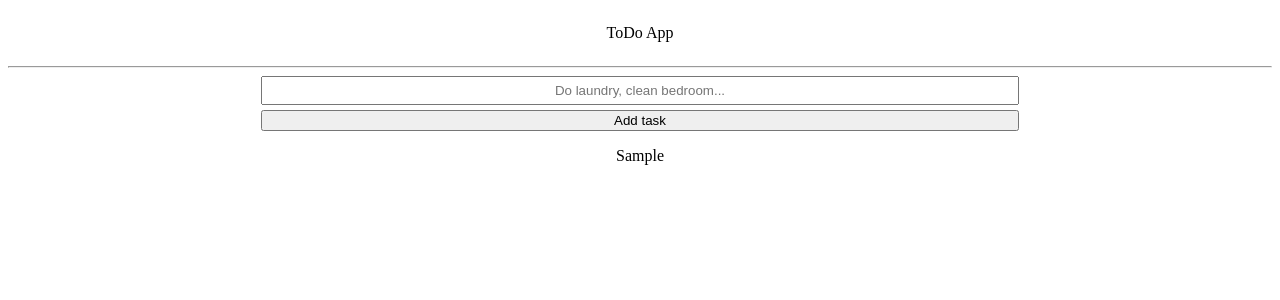
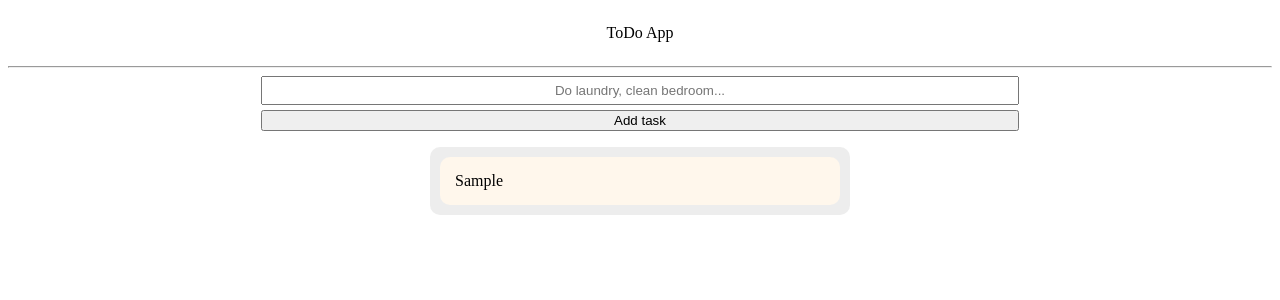
Before and after one commit to godidev/ToDo, a React (Vite) app: page / in a window 1280 px wide. Both pictures are taken after typing "Sample" into the empty fields and a click on the button "Add task". Shown: the top 300 px of the page. Built offline with nearby package versions, Linux system fonts and the light colour scheme.

Commit message:
feat: move Task list to component and style

```diff
--- a/src/App.css
+++ b/src/App.css
@@ -22,3 +22,29 @@ main {
   padding: 5px;
   text-align: center;
 }
+
+.task-list {
+  display: flex;
+  flex-direction: column;
+  list-style: none;
+  background-color: rgba(217, 217, 217, 0.476);
+  border-radius: 10px;
+  padding: 10px;
+  min-width: 200px;
+  width: 400px;
+}
+
+.task-list li:nth-child(even) {
+  background-color: #ffe8e8;
+}
+
+.task-list li:nth-child(odd) {
+  background-color: #fff7ec;
+}
+
+.task-list li {
+  padding: 15px;
+  border-radius: 10px;
+  word-wrap: break-word;
+  white-space: normal;
+}
--- a/src/App.jsx
+++ b/src/App.jsx
@@ -1,6 +1,7 @@
 import { useState } from 'react'
 import './App.css'
 import TaskForm from './components/TaskForm'
+import TaskList from './components/TaskList'
 
 function App() {
   const [tasks, setTasks] = useState([])
@@ -17,11 +18,7 @@ function App() {
       <hr />
       <main>
         <TaskForm onSubmit={handleSubmit} />
-        <section>
-          {tasks.map(task => (
-            <p key={task}>{task}</p>
-          ))}
-        </section>
+        <TaskList tasks={tasks} />
       </main>
     </>
   )
--- /dev/null
+++ b/src/components/TaskList.jsx
@@ -0,0 +1,11 @@
+export default function TaskList({ tasks }) {
+  return (
+    <section>
+      <ul className='task-list'>
+        {tasks.map(task => (
+          <li key={task}>{task}</li>
+        ))}
+      </ul>
+    </section>
+  )
+}
```
